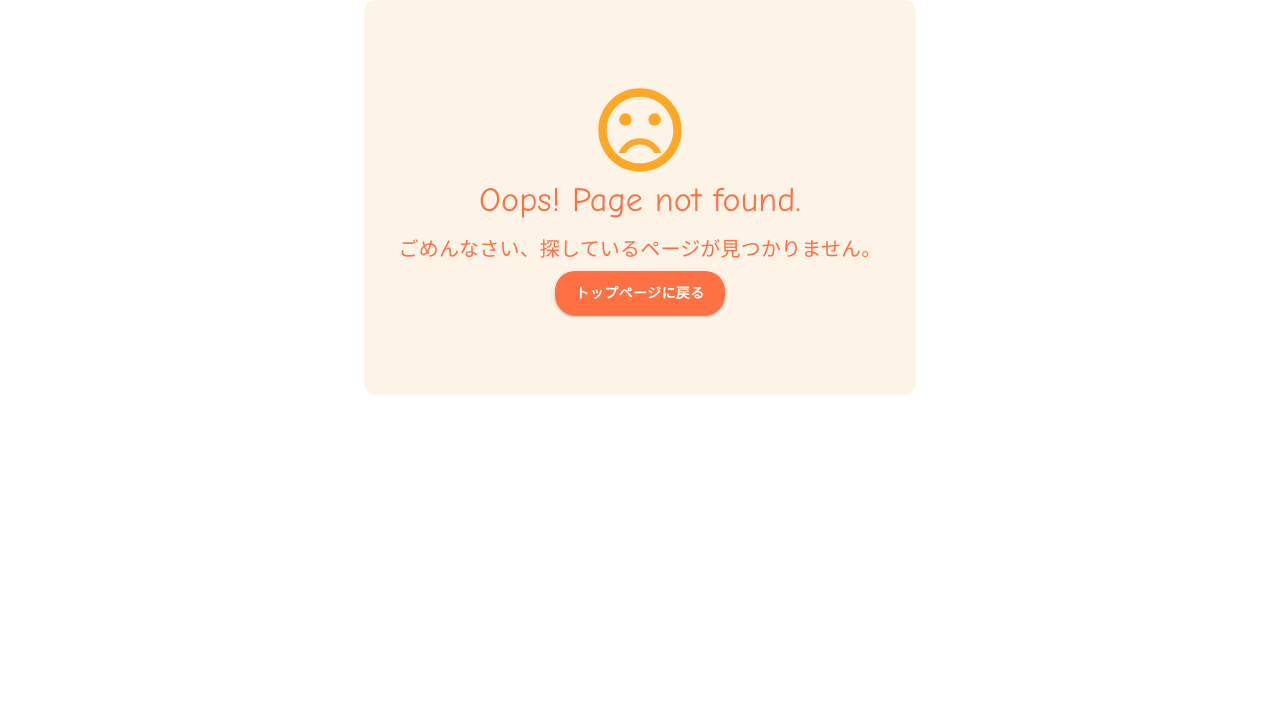
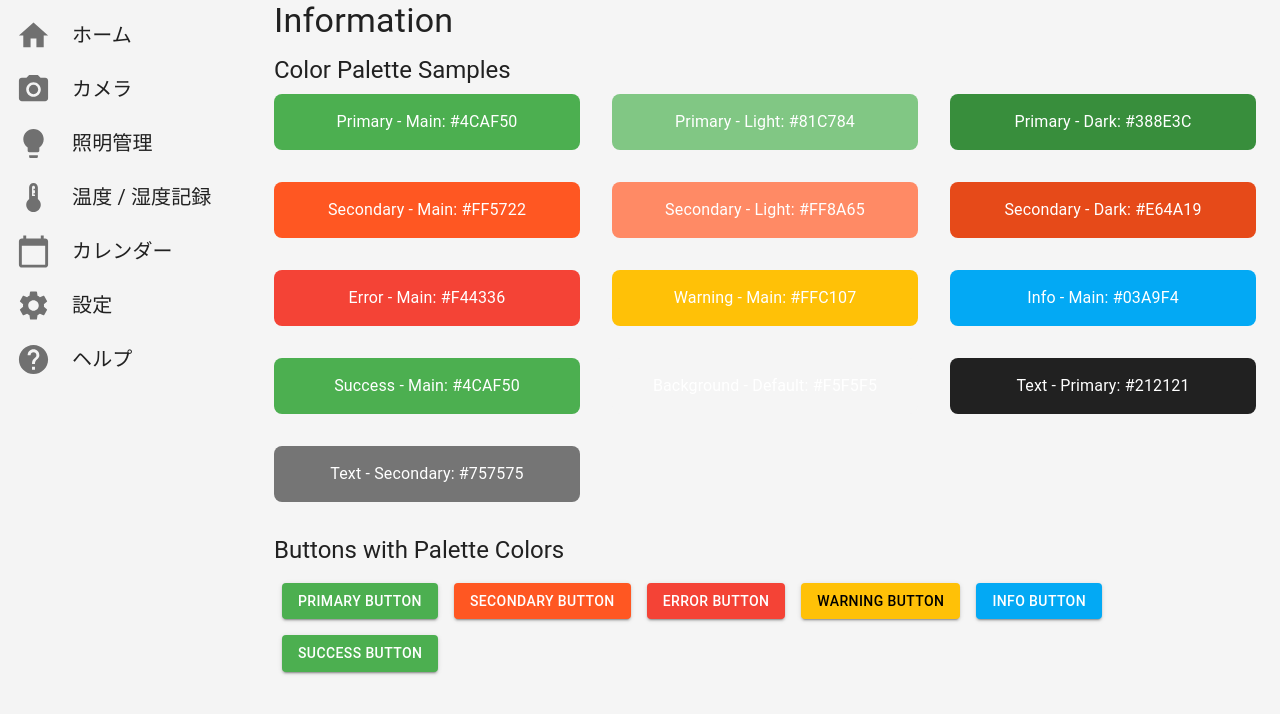
Before and after one commit to so2OhYUUGI/nae-log, a Gatsby site: page /help in a window 1280 px wide. Before the commit this address had no page. Built offline with nearby package versions, Linux system fonts and the light colour scheme; Gatsby itself is replaced by a stand-in of ours.

Commit message:
front - theme color

```diff
--- a/src/data/menuItems.tsx
+++ b/src/data/menuItems.tsx
@@ -18,6 +18,6 @@ export const menuItems: MenuItemType[] = [
 ];
 
 export const moreMenuItems: MenuItemType[] = [
-	{ icon: <SettingsIcon />, href: "/settings-profile", label: "設定" },
+	{ icon: <SettingsIcon />, href: "/settings", label: "設定" },
 	{ icon: <HelpIcon />, href: "/help", label: "ヘルプ" }
 ];
--- /dev/null
+++ b/src/pages/help.tsx
@@ -0,0 +1,91 @@
+// src/pages/help.tsx
+import React from 'react';
+import { Container, Typography, Box, Button, Grid } from '@mui/material';
+import Layout from '../components/Layout';
+
+const ColorSample = ({ colorName, colorValue }: { colorName: string, colorValue: string }) => (
+	<Box
+		sx={{
+			backgroundColor: colorValue,
+			color: colorName.includes('contrast') ? colorValue : '#FFF',
+			padding: '16px',
+			borderRadius: '8px',
+			textAlign: 'center',
+		}}
+	>
+		<Typography variant="body1" component="p">
+			{colorName}: {colorValue}
+		</Typography>
+	</Box>
+);
+
+const HelpPage = () => (
+	<Layout>
+		<Container maxWidth="lg">
+			<Typography variant="h4" component="h2" gutterBottom>
+				Information
+			</Typography>
+
+			<Typography variant="h5" component="h3" gutterBottom>
+				Color Palette Samples
+			</Typography>
+
+			<Grid container spacing={4}>
+				<Grid item xs={12} sm={6} md={4}>
+					<ColorSample colorName="Primary - Main" colorValue="#4CAF50" />
+				</Grid>
+				<Grid item xs={12} sm={6} md={4}>
+					<ColorSample colorName="Primary - Light" colorValue="#81C784" />
+				</Grid>
+				<Grid item xs={12} sm={6} md={4}>
+					<ColorSample colorName="Primary - Dark" colorValue="#388E3C" />
+				</Grid>
+				<Grid item xs={12} sm={6} md={4}>
+					<ColorSample colorName="Secondary - Main" colorValue="#FF5722" />
+				</Grid>
+				<Grid item xs={12} sm={6} md={4}>
+					<ColorSample colorName="Secondary - Light" colorValue="#FF8A65" />
+				</Grid>
+				<Grid item xs={12} sm={6} md={4}>
+					<ColorSample colorName="Secondary - Dark" colorValue="#E64A19" />
+				</Grid>
+				<Grid item xs={12} sm={6} md={4}>
+					<ColorSample colorName="Error - Main" colorValue="#F44336" />
+				</Grid>
+				<Grid item xs={12} sm={6} md={4}>
+					<ColorSample colorName="Warning - Main" colorValue="#FFC107" />
+				</Grid>
+				<Grid item xs={12} sm={6} md={4}>
+					<ColorSample colorName="Info - Main" colorValue="#03A9F4" />
+				</Grid>
+				<Grid item xs={12} sm={6} md={4}>
+					<ColorSample colorName="Success - Main" colorValue="#4CAF50" />
+				</Grid>
+				<Grid item xs={12} sm={6} md={4}>
+					<ColorSample colorName="Background - Default" colorValue="#F5F5F5" />
+				</Grid>
+				<Grid item xs={12} sm={6} md={4}>
+					<ColorSample colorName="Text - Primary" colorValue="#212121" />
+				</Grid>
+				<Grid item xs={12} sm={6} md={4}>
+					<ColorSample colorName="Text - Secondary" colorValue="#757575" />
+				</Grid>
+			</Grid>
+
+			<Typography variant="h5" component="h3" gutterBottom style={{ marginTop: '2rem' }}>
+				Buttons with Palette Colors
+			</Typography>
+
+			<Box sx={{ '& button': { m: 1 } }}>
+				<Button variant="contained" color="primary">Primary Button</Button>
+				<Button variant="contained" color="secondary">Secondary Button</Button>
+				<Button variant="contained" color="error">Error Button</Button>
+				<Button variant="contained" color="warning">Warning Button</Button>
+				<Button variant="contained" color="info">Info Button</Button>
+				<Button variant="contained" color="success">Success Button</Button>
+			</Box>
+		</Container>
+	</Layout>
+);
+
+export default HelpPage;
--- a/src/theme.ts
+++ b/src/theme.ts
@@ -1,12 +1,49 @@
-import { createTheme } from "@mui/material/styles";
+import { createTheme } from '@mui/material/styles';
 
 const theme = createTheme({
 	palette: {
 		primary: {
-			main: "#3f51b5",
+			main: '#4CAF50',    // メインカラー: 緑 (Main shade for primary elements)
+			light: '#81C784',   // 薄い緑 (Lighter shade of primary)
+			dark: '#388E3C',    // 濃い緑 (Darker shade of primary)
+			contrastText: '#FFFFFF',  // 白 (Text color to contrast with primary)
 		},
 		secondary: {
-			main: "#f50057",
+			main: '#FF5722',    // サブカラー: オレンジ系赤 (Main shade for secondary elements)
+			light: '#FF8A65',   // 薄いオレンジ (Lighter shade of secondary)
+			dark: '#E64A19',    // 濃いオレンジ系赤 (Darker shade of secondary)
+			contrastText: '#FFFFFF',  // 白 (Text color to contrast with secondary)
+		},
+		error: {
+			main: '#F44336',    // 赤 (Main shade for error elements)
+			light: '#E57373',   // 薄い赤 (Lighter shade of error)
+			dark: '#D32F2F',    // 濃い赤 (Darker shade of error)
+			contrastText: '#FFFFFF',  // 白 (Text color to contrast with error)
+		},
+		warning: {
+			main: '#FFC107',    // 黄色 (Main shade for warning elements)
+			light: '#FFD54F',   // 薄い黄色 (Lighter shade of warning)
+			dark: '#FFA000',    // 濃い黄色 (Darker shade of warning)
+			contrastText: '#000000',  // 黒 (Text color to contrast with warning)
+		},
+		info: {
+			main: '#03A9F4',    // ブルー (Main shade for info elements)
+			light: '#4FC3F7',   // 薄いブルー (Lighter shade of info)
+			dark: '#0288D1',    // 濃いブルー (Darker shade of info)
+			contrastText: '#FFFFFF',  // 白 (Text color to contrast with info)
+		},
+		success: {
+			main: '#4CAF50',    // 緑 (Main shade for success elements)
+			light: '#81C784',   // 薄い緑 (Lighter shade of success)
+			dark: '#388E3C',    // 濃い緑 (Darker shade of success)
+			contrastText: '#FFFFFF',  // 白 (Text color to contrast with success)
+		},
+		background: {
+			default: '#F5F5F5', // 背景の薄いグレー (Background color)
+		},
+		text: {
+			primary: '#212121', // 黒 (Primary text color)
+			secondary: '#757575', // グレー (Secondary text color)
 		},
 	},
 });
```
Also changed, not shown: src/pages/info.tsx (deleted, +0 -18 lines).
